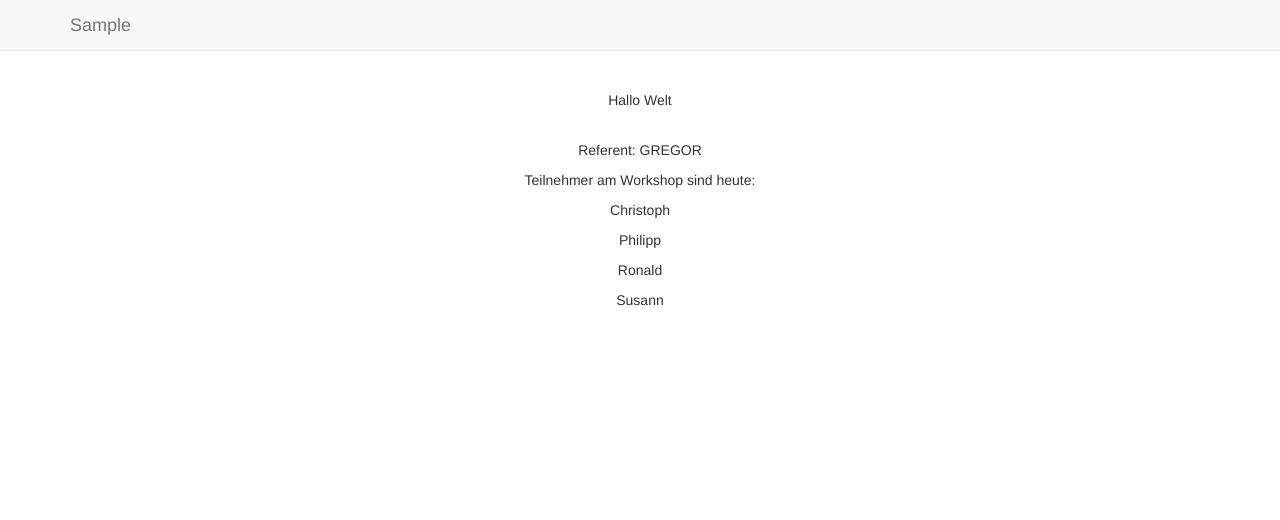
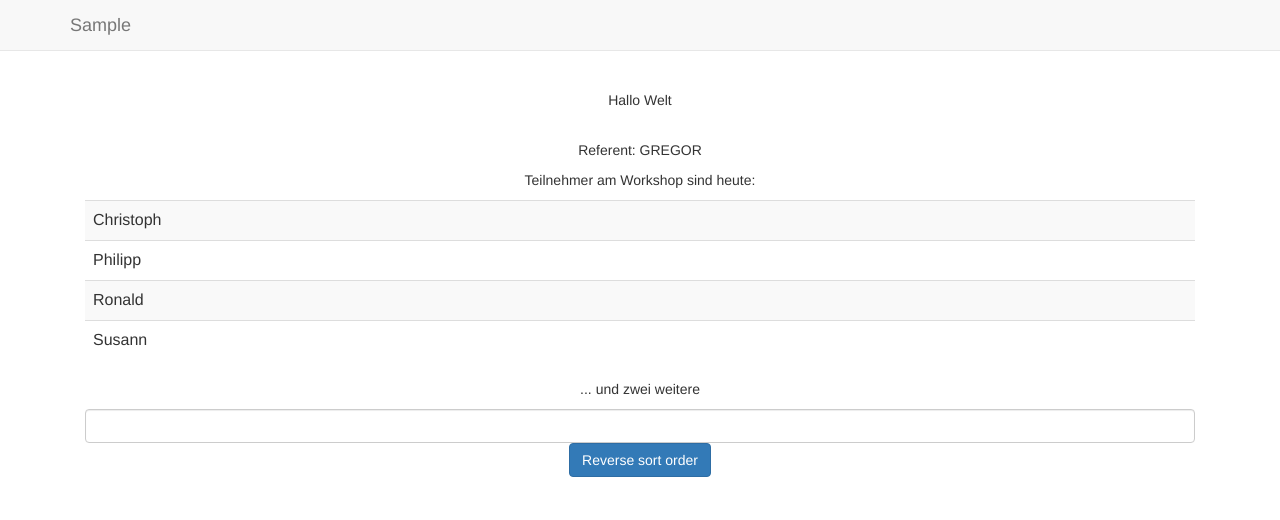
Before and after one commit to ronaldboehm/gw-workshop, a website: page src/index.html in a window 1280 px wide. Drawn offline with nearby package versions, Linux system fonts and the light colour scheme.

Commit message:
filter - sort

```diff
--- a/src/index.html
+++ b/src/index.html
@@ -25,10 +25,17 @@
         {{workshop.greeting}}
         <p>&nbsp;</p>
 
-        <p>Referent: {{workshop.uppercasedName}}</p>
+        <p>Referent: {{ workshop.uppercasedName }}</p>
 
         <p>Teilnehmer am Workshop sind heute:</p>
-        <p ng-repeat="attendee in workshop.attendees">{{attendee}}</p>
+
+        <table class="table table-striped">
+          <tr ng-repeat="attendee in workshop.attendees | filter:query | orderBy:attendee:reverse"><td>{{ attendee }}</td></tr>
+        </table>
+        <p>... und zwei weitere</p>
+
+        <input ng-model="query" class="form-control">
+        <button ng-click="reverse=!reverse" class="btn btn-primary">Reverse sort order</button>
       </section>
 
     </div>
--- a/src/samples/ws.controller.js
+++ b/src/samples/ws.controller.js
@@ -23,6 +23,6 @@
       this.expression = $interpolate('{{ name | uppercase }}');
       this.uppercasedName = this.expression({ name: this.name });
 
-      this.attendees = ['Christoph', 'Philipp', 'Ronald', 'Susann'];
+      this.attendees = ['Ronald', 'Susann', 'Christoph', 'Philipp'];
     }
 }());
```
